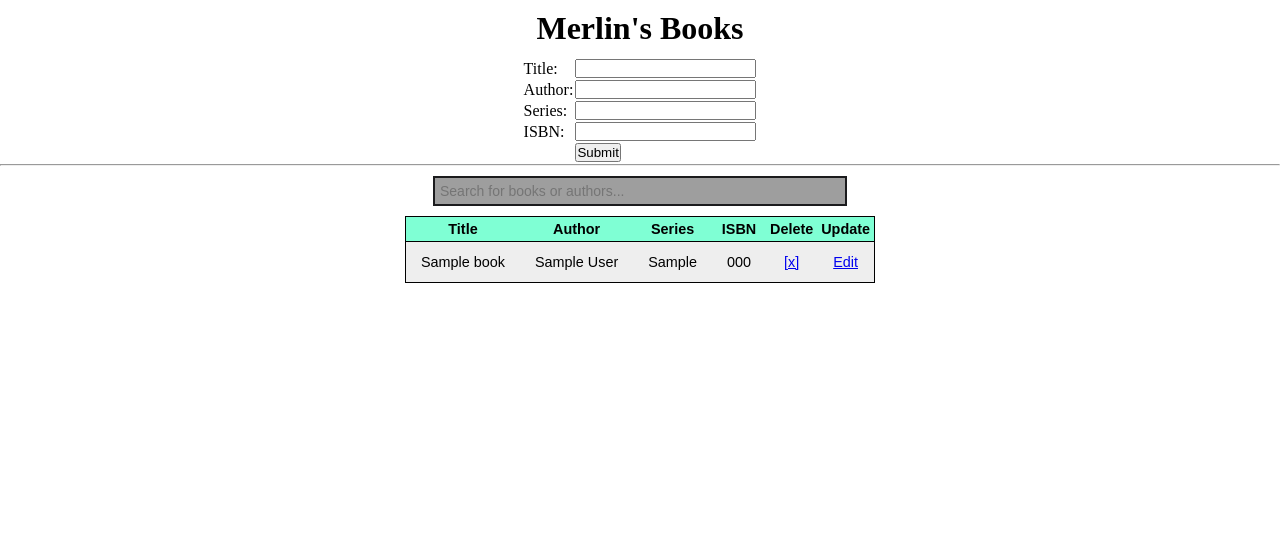
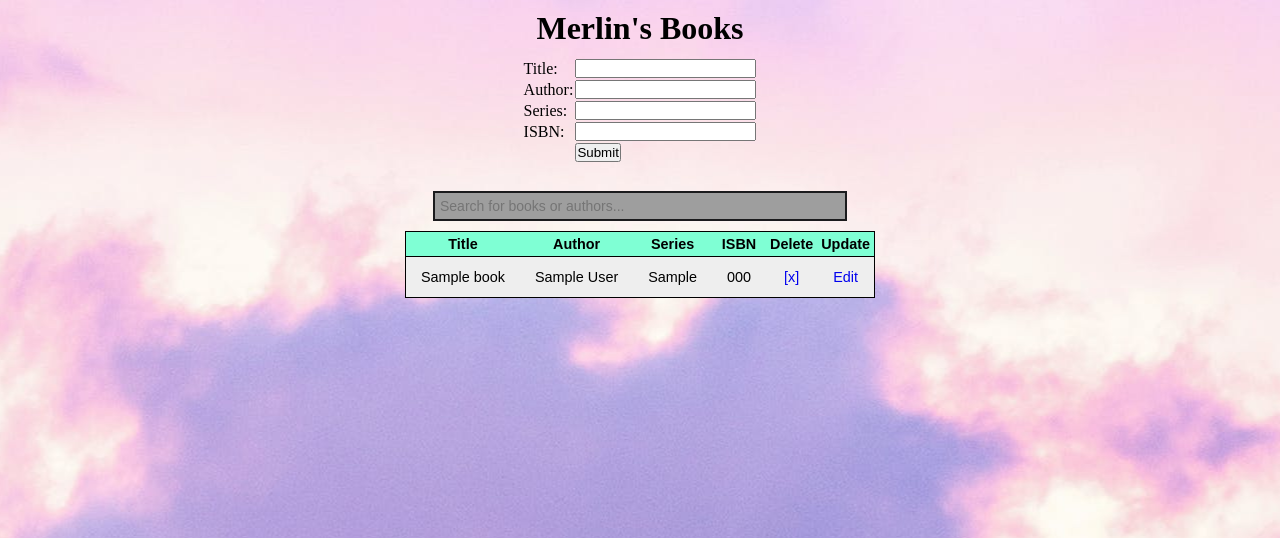
Before and after one commit to ArnoldTingSu/merlin, a Django app: page /books in a window 1280 px wide. Shown: the top 538 px of the page. Run offline with Django 3.2, Linux system fonts and the light colour scheme; tables that the repository leaves empty hold one stand-in row (values such as "Sample post"); grey boxes are pictures that could not be loaded.

Commit message:
background library flair

```diff
--- a/camelot/merlins_tower/static/css/books.css
+++ b/camelot/merlins_tower/static/css/books.css
@@ -1,6 +1,13 @@
 * {
     margin: 0;
     padding: 0;
+}
+
+body{
+    background-image: url("../images/merlin_background.jpeg");
+    background-position: center;
+    background-size: auto;
+    background-repeat: no-repeat;
 }
 
 h1 {
@@ -10,6 +17,14 @@ h1 {
 
 #input table{
     margin: 10px auto auto auto;
+}
+
+#button{
+    margin-bottom: 15px;
+}
+
+hr {
+    opacity: 0;
 }
 
 #myInput {
@@ -47,3 +62,7 @@ th{
     font-weight: bold;
     padding: 4px;
 }
+
+a{
+    text-decoration: none;
+}
--- a/camelot/merlins_tower/templates/books.html
+++ b/camelot/merlins_tower/templates/books.html
@@ -33,7 +33,7 @@
                     <td><input type="text" name="isbn"></td>
                 </tr>
                 <td></td>
-                <td><input type="submit"></td>
+                <td><input type="submit" id="button"></td>
             </table>
         </form>
             <hr>
```
Also changed, not shown: camelot/merlins_tower/static/images/merlin_background.jpeg (added).
